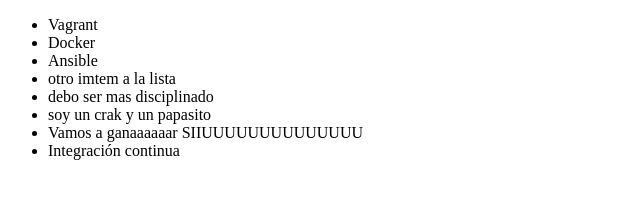
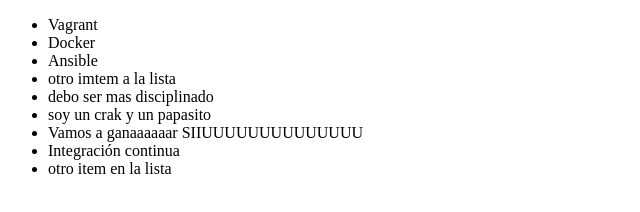
Before and after one commit to FerbRC/repositorioalura, a plain HTML site: page index.html in a window 1280 px wide. Shown: the whole page, without its empty margins (0-640 px from the left). Drawn offline with Linux system fonts and the light colour scheme.

Commit message:
añadiendo item de prueba a la lista

```diff
--- a/index.html
+++ b/index.html
@@ -14,6 +14,7 @@
          <li>soy un crak y un papasito</li>
          <li>Vamos a ganaaaaaar SIIUUUUUUUUUUUUUU</li>
          <li> Integración continua </li>
+         <li> otro item en la lista</li>
      </ul>
 </body>
 </html>
```
